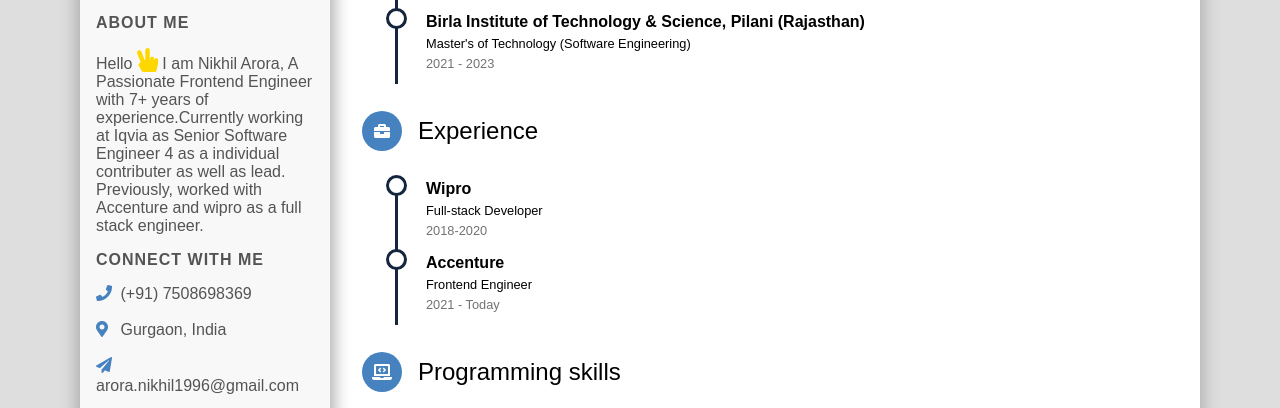
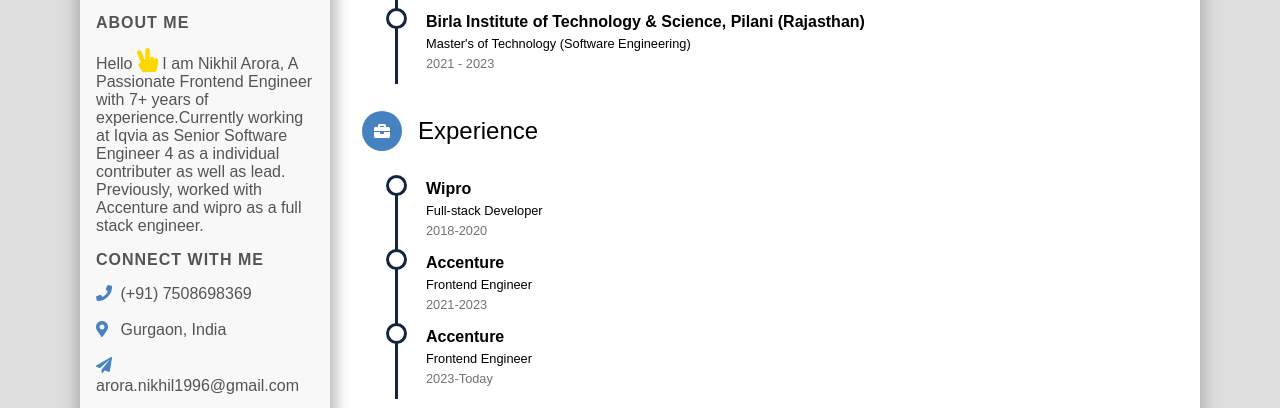
Before and after one commit to NikhilAroraBits/nikhilarora, a plain HTML site: page index.html in a window 1280 px wide. Shown: the part 210-618 px from the top of the page. Drawn offline with Linux system fonts and the light colour scheme.

Commit message:
Update index.html

```diff
--- a/index.html
+++ b/index.html
@@ -92,8 +92,14 @@
           <div class="timeline-block">
             <h1>Accenture</h1>
             <p>Frontend Engineer</p>
-            <time>2021 - Today</time>
+            <time>2021-2023</time>
           </div>
+          <div class="timeline-block">
+            <h1>Accenture</h1>
+            <p>Frontend Engineer</p>
+            <time>2023-Today</time>
+          </div>
+
         </div>
       </div>
       <div class="detail-section pg-skill">
```
